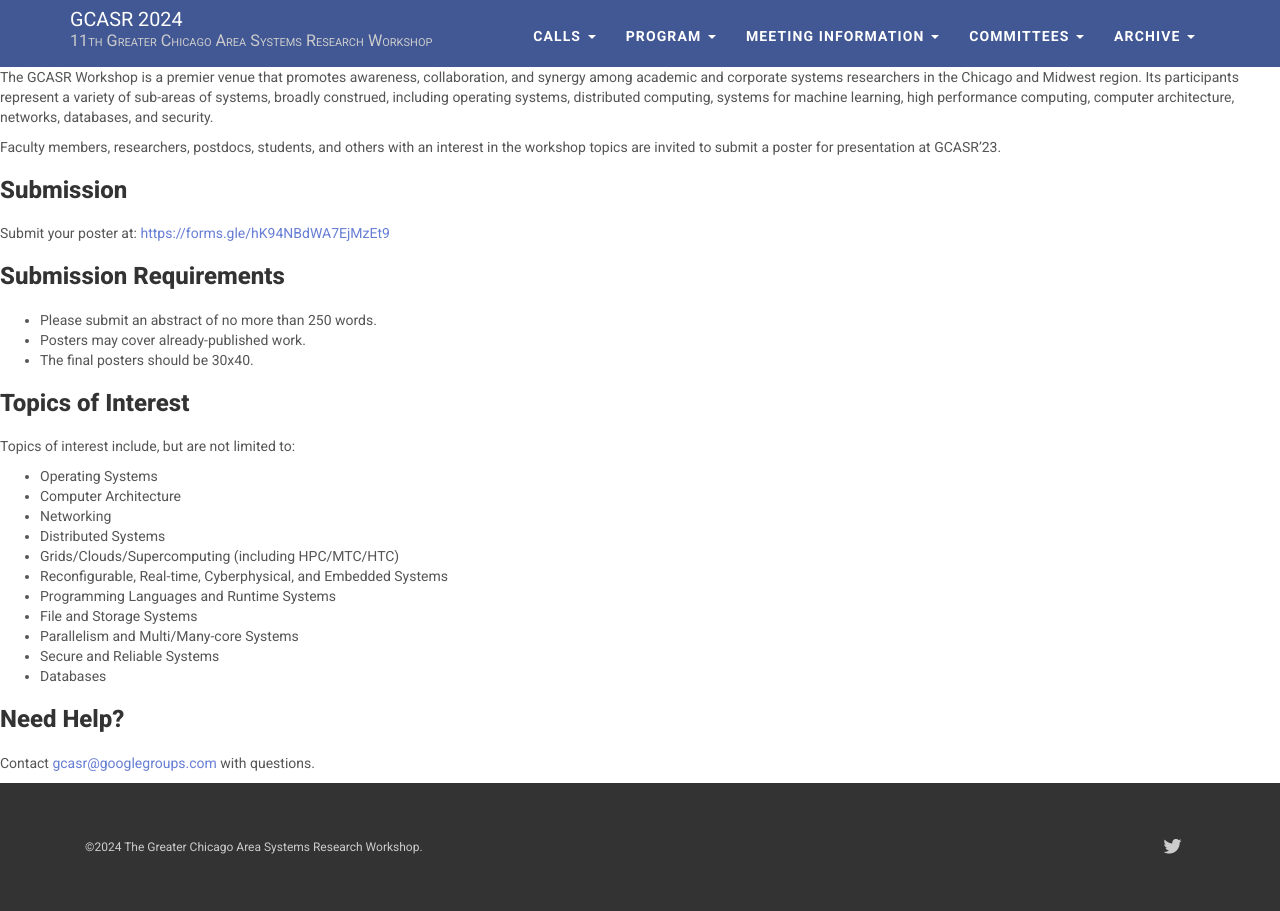
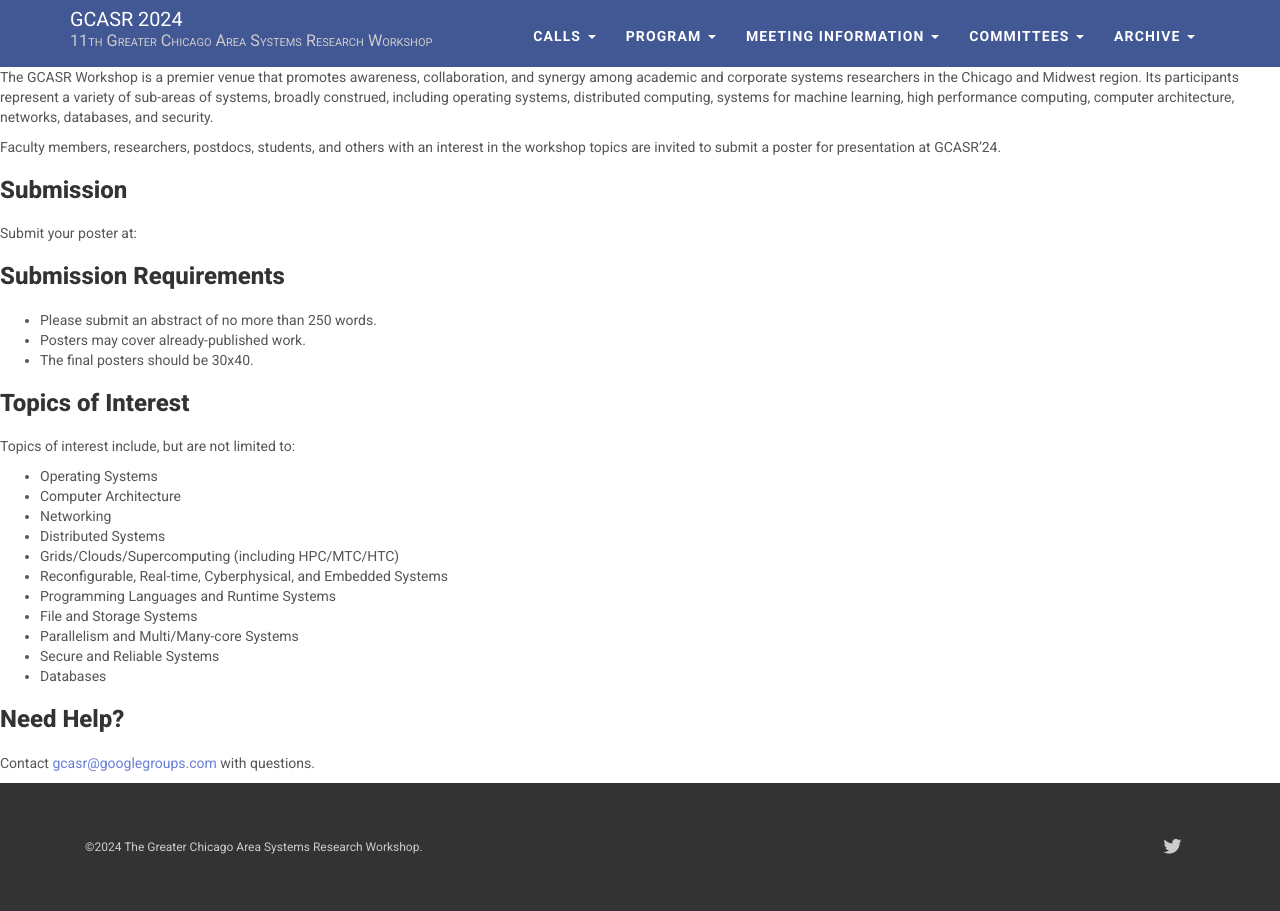
Before and after one commit to gcasr/2025, a Jekyll site: the page built from pages/call_for_posters.md, in a window 1280 px wide. Built offline with Jekyll 4.4.1, drawn with Linux system fonts in a browser that asks for light colours; nearby versions of some CDN libraries; our own code applies the rules of GitHub Pages for plain Markdown files; library files that are not in the unit come from our copies.

Commit message:
Update call_for_posters.md

```diff
--- a/pages/call_for_posters.md
+++ b/pages/call_for_posters.md
@@ -1,10 +1,10 @@
 The GCASR Workshop is a premier venue that promotes awareness, collaboration, and synergy among academic and corporate systems researchers in the Chicago and Midwest region. Its participants represent a variety of sub-areas of systems, broadly construed, including operating systems, distributed computing, systems for machine learning, high performance computing, computer architecture, networks, databases, and security.
 
-Faculty members, researchers, postdocs, students, and others with an interest in the workshop topics are invited to submit a poster for presentation at GCASR'23.
+Faculty members, researchers, postdocs, students, and others with an interest in the workshop topics are invited to submit a poster for presentation at GCASR'24.
 
 ### Submission
 
-Submit your poster at: <https://forms.gle/hK94NBdWA7EjMzEt9>
+Submit your poster at:
 
 ### Submission Requirements
 
```
